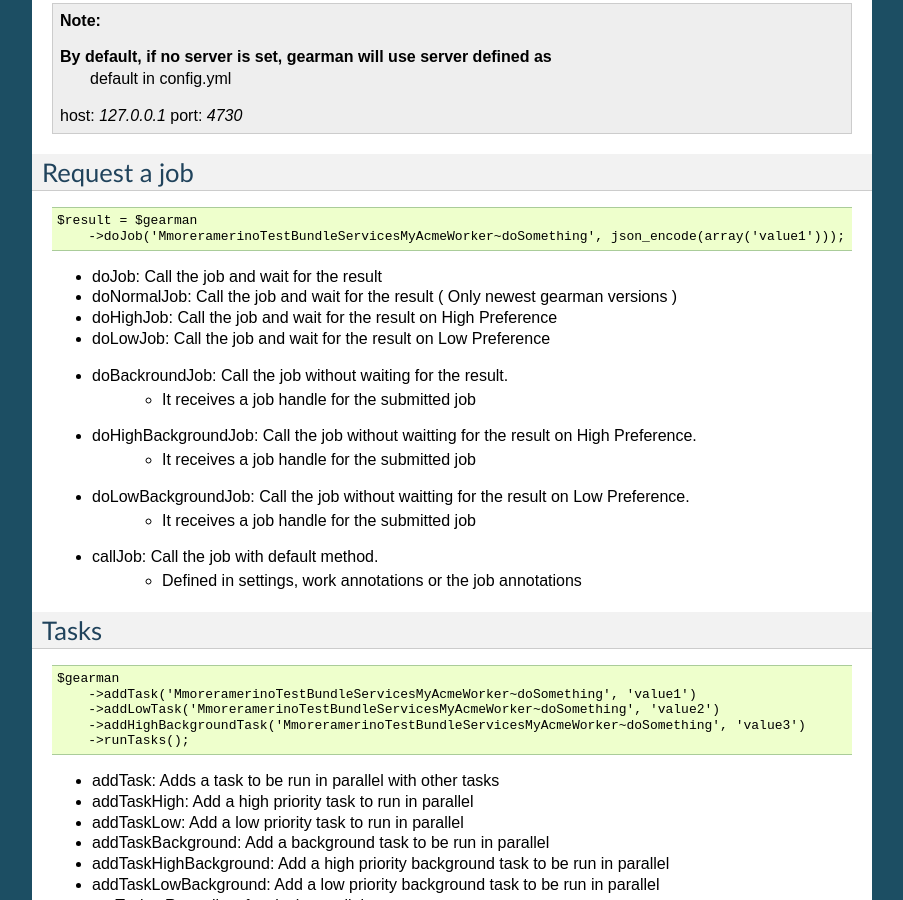
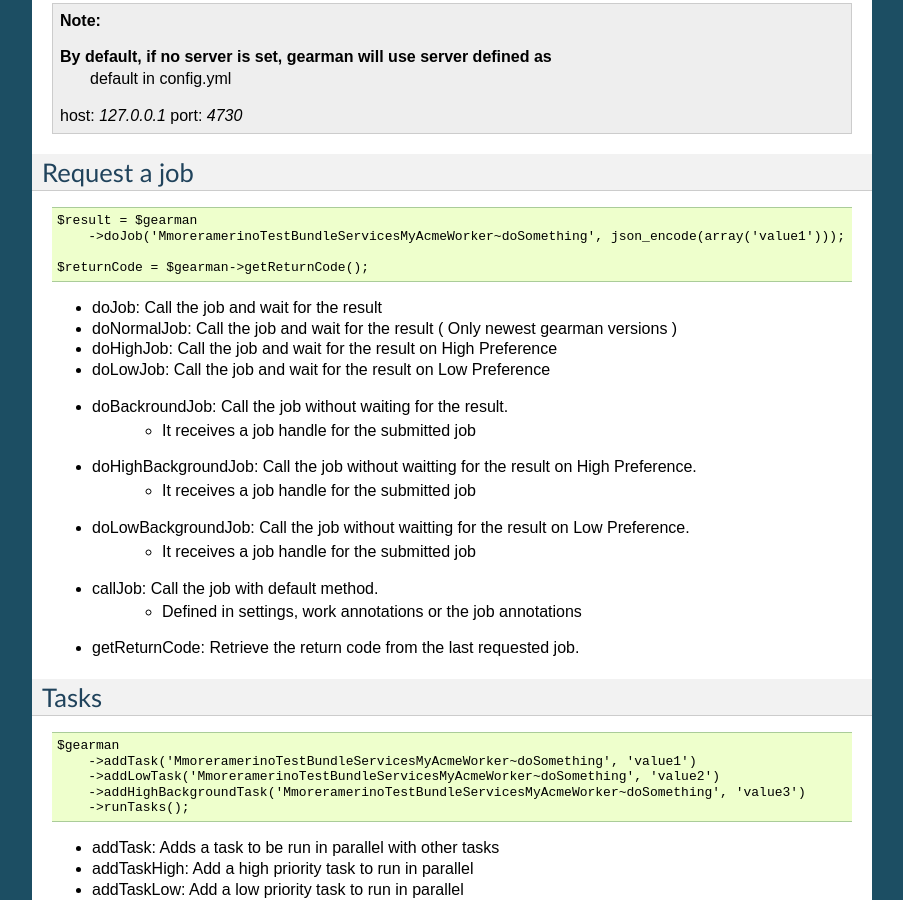
Before and after one commit to mmoreram/GearmanBundle, a Sphinx documentation site: the page built from Resources/docs/client.rst, in a window 1280 px wide and 900 px high, scrolled down 442 px. Shown: the whole window, without its empty margins (198-1101 px from the left). Built offline with Sphinx 7.4.7, drawn with Linux system fonts in a browser that asks for light colours; pages that are not in the unit, such as notebooks, are missing from menus.

Commit message:
Updated documentation to include ::getReturnCode

```diff
--- a/Resources/docs/client.rst
+++ b/Resources/docs/client.rst
@@ -38,6 +38,8 @@
     $result = $gearman
         ->doJob('MmoreramerinoTestBundleServicesMyAcmeWorker~doSomething', json_encode(array('value1')));
 
+    $returnCode = $gearman->getReturnCode();
+
 - doJob: Call the job and wait for the result
 - doNormalJob: Call the job and wait for the result ( Only newest gearman versions )
 - doHighJob: Call the job and wait for the result on High Preference
@@ -50,6 +52,7 @@
     - It receives a job handle for the submitted job
 - callJob: Call the job with default method.
     - Defined in settings, work annotations or the job annotations
+- getReturnCode: Retrieve the return code from the last requested job.
 
 Tasks
 ~~~~~
```
